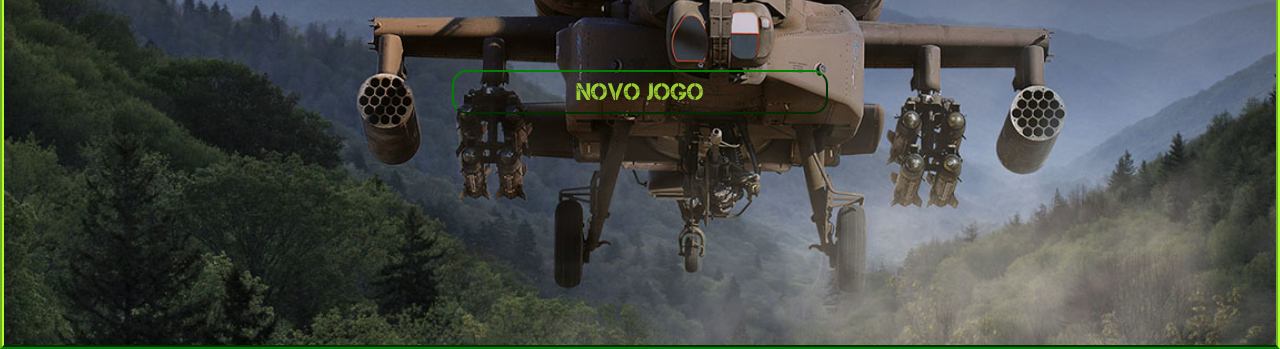
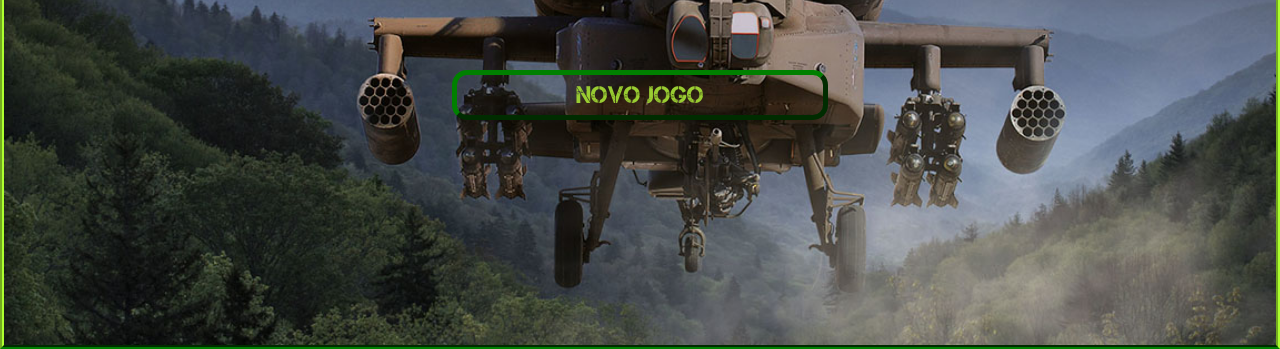
Before and after one commit to LagAntunes/JOGO-DE-NAVES-BOOTCAMP-DIO, a plain HTML site: page index.html in a window 1280 px wide. Shown: the part 459-808 px from the top of the page. Drawn offline with Linux system fonts and the light colour scheme.

Commit message:
linkando botão e arrumando estilos

```diff
--- a/css/index.css
+++ b/css/index.css
@@ -52,13 +52,23 @@
     margin-left: 35%;
     margin-top: 5%;
     border-radius: 15px;
-    color: yellowgreen;
+    border-width: 5px;
     border-color: green;
     background-color: transparent;
+    color: yellowgreen;
+}
+
+button a {
+    text-decoration: none;
+    color: yellowgreen;
+    width: 100%;
 }
 
 button:hover {
     border-color: yellowgreen;
-    color: green;
     cursor: pointer;
 }
+
+button:hover .botao-inicial {
+    color: green;
+}
--- a/index.html
+++ b/index.html
@@ -12,7 +12,11 @@
         <h1>SURVIVOR</h1>
         <h2>Destrua seus inimigos e sobreviva nesse campo de batalha</h2>
 
-        <button>NOVO JOGO</button>
+        <button>
+            <a href="./jogo.html" class="botao-inicial">
+                Novo Jogo
+            </a>
+        </button>
     </main>
 </body>
 </html>
```
Also changed, not shown: jogo.html (added).
